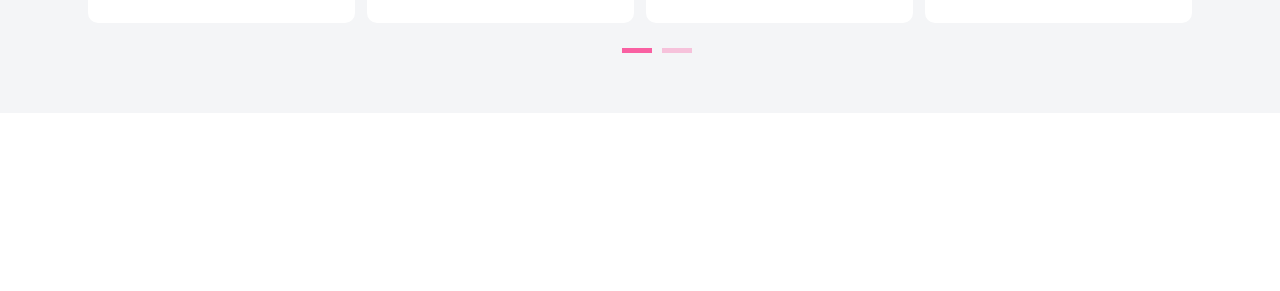
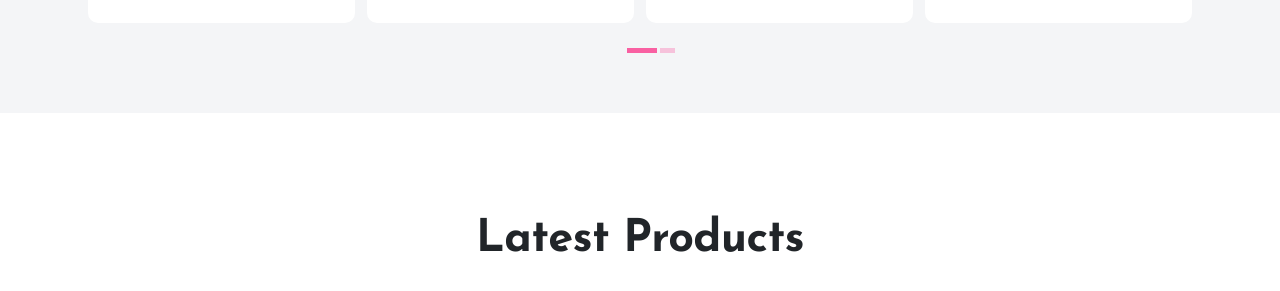
Before and after one commit to rafikadir/Gadget-react-ecommerce-web-application, a React (Vite) app: page / in a window 1280 px wide. Shown: the part 1363-1654 px from the top of the page. Before the commit the page ends 1476 px from the top, so only its background shows below. Built offline with nearby package versions, Linux system fonts and the light colour scheme.

Commit message:
latest start

```diff
--- a/src/components/Featured/Featured.jsx
+++ b/src/components/Featured/Featured.jsx
@@ -10,9 +10,11 @@ const Featured = () => {
     const settings = {
         dots: true,
         infinite: true,
-        speed: 500,
         slidesToShow: 4,
         slidesToScroll: 3,
+        autoplay: true,
+        speed: 1000,
+        autoplaySpeed: 2000,
         responsive: [
             {
               breakpoint: 1024,
--- a/src/components/Featured/Featured.scss
+++ b/src/components/Featured/Featured.scss
@@ -11,19 +11,28 @@
 
     .slick-dots {
         li {
-            margin: 0px 10px;
+            margin: 0px 5px;
 
             button {
                 padding: 0;
                 width: 25px;
 
                 &:before {
-                    width: 30px;
+                    width: 15px;
                     height: 5px;
                     background: $pink-color;
                     content: '';
                     right: 0;
                     margin: auto;
+                    transition: .5s;
+                }
+            }
+
+            &.slick-active {
+                button {
+                    &:before {
+                        width: 30px;
+                    }
                 }
             }
         }
--- /dev/null
+++ b/src/components/Latest/Latest.jsx
@@ -0,0 +1,14 @@
+import './Latest.scss';
+import SectionTitle from '../SectionTitle/SectionTitle';
+
+const Latest = () => {
+    return (
+        <section className='latest-section'>
+            <SectionTitle title="Latest Products" />
+
+
+        </section>
+    );
+};
+
+export default Latest;
--- /dev/null
+++ b/src/components/Latest/Latest.scss
@@ -0,0 +1,7 @@
+@import '../../assets/scss/style.scss';
+
+
+.latest-section {
+    padding-top: 100px;
+    padding-bottom: 70px;
+}
--- a/src/pages/Home.jsx
+++ b/src/pages/Home.jsx
@@ -1,4 +1,5 @@
 import Featured from "../components/Featured/Featured";
+import Latest from "../components/Latest/Latest";
 import Navbar from "../components/Navbar/Navbar";
 import Promo from "../components/PromoBar/Promo";
 import Sliders from "../components/Sliders/Sliders";
@@ -10,6 +11,7 @@ const Home = () => {
             <Navbar/>
             <Sliders/>
             <Featured/>
+            <Latest/>
         </>
     );
 };
```
